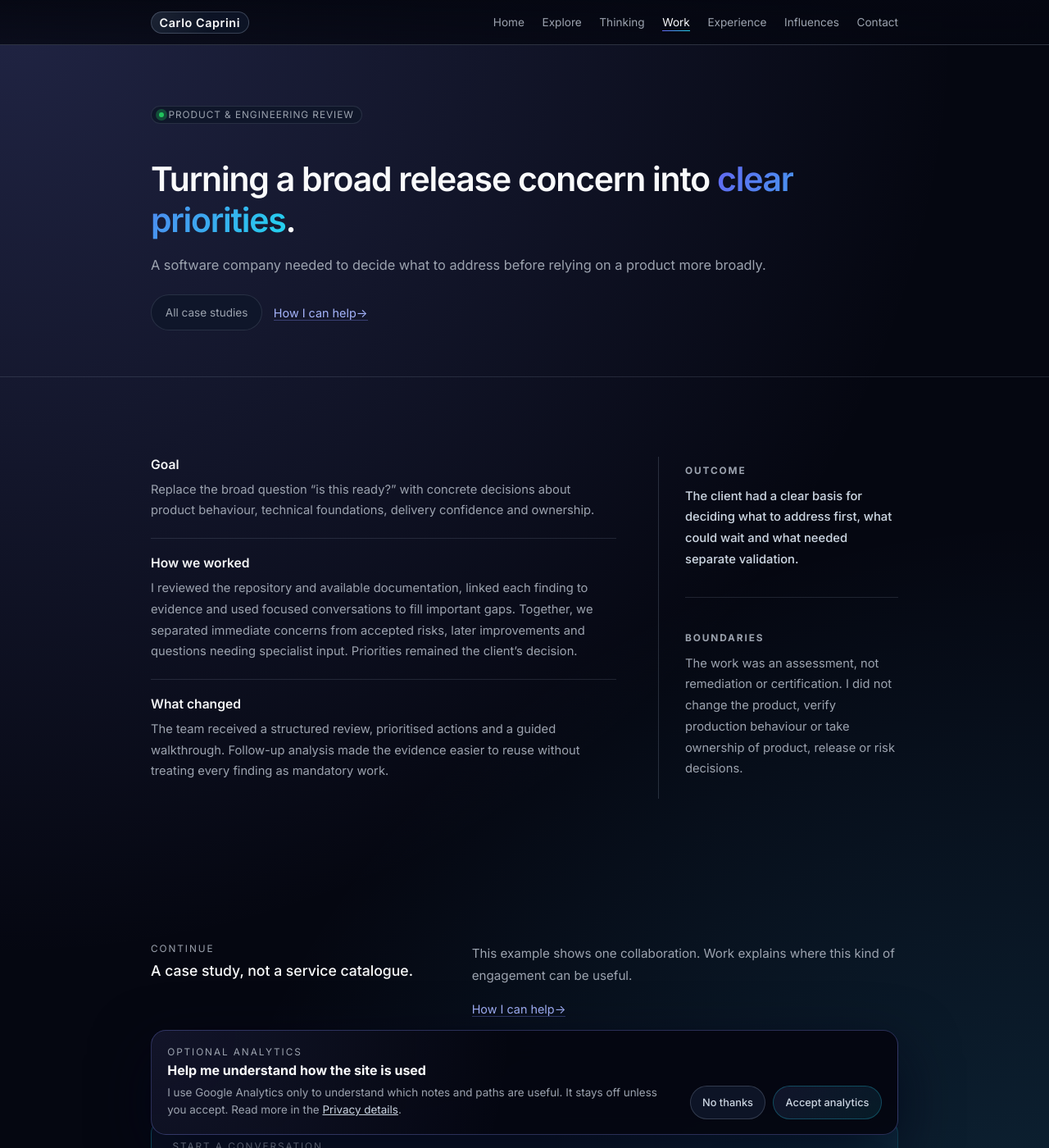
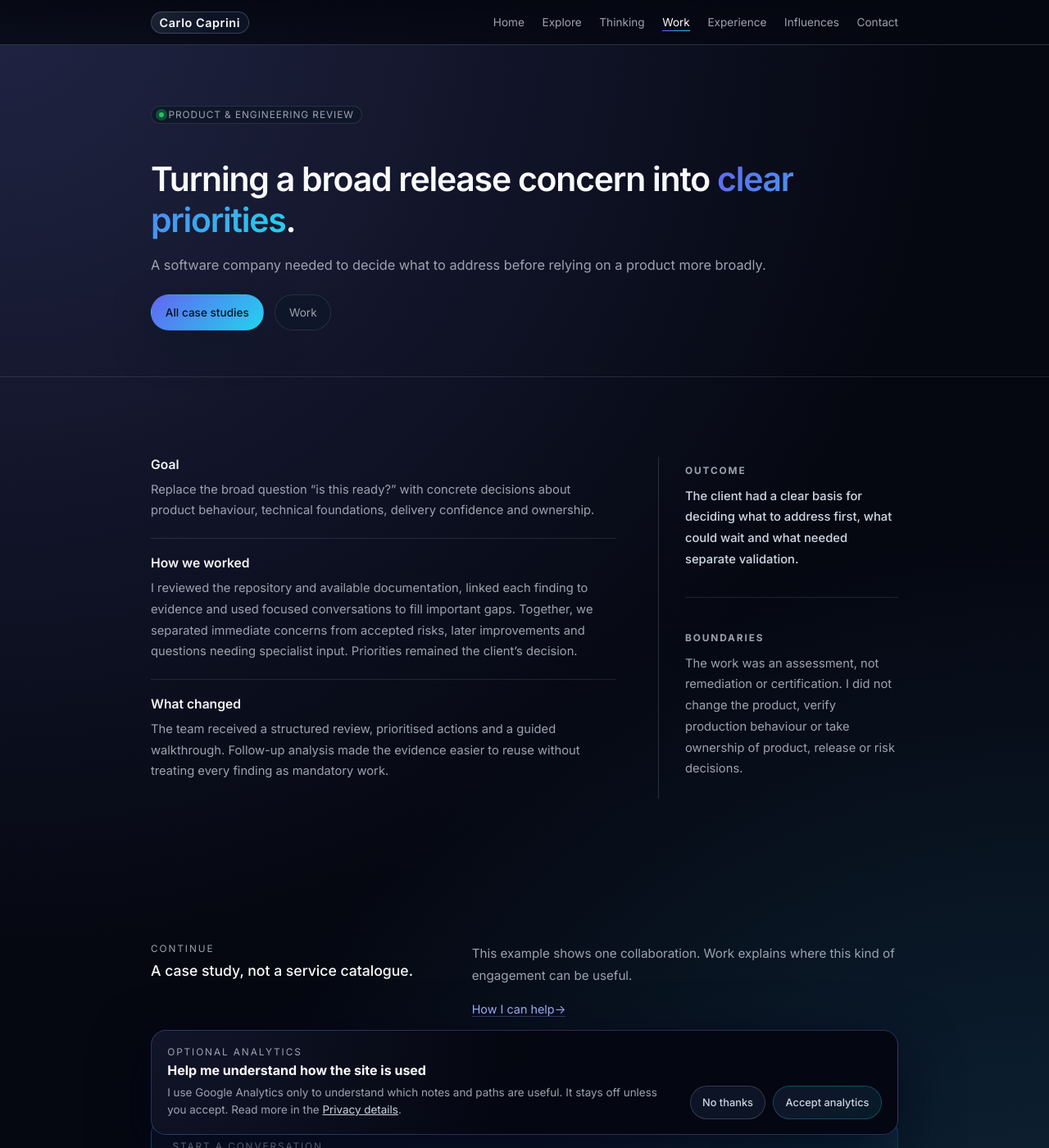
Before and after one commit to carlocaprini/carlocaprini.github.io, a Jekyll site: the page built from pages/case-studies/release-readiness-review.md, in a window 1280 px wide and 1400 px high. Shown: the whole window at 82% size. Built offline with Jekyll 4.4.1, drawn with Linux system fonts in a browser that asks for light colours.

Commit message:
Use canonical hero actions for case studies

```diff
--- a/_includes/styles/work.css
+++ b/_includes/styles/work.css
@@ -393,10 +393,6 @@
   margin-bottom: 1.2rem;
 }
 
-.case-study-hero .hero-actions .section-link {
-  align-self: center;
-}
-
 .case-study-body {
   display: grid;
   grid-template-columns: minmax(0, 1.55fr) minmax(15rem, 0.8fr);
--- a/_layouts/case-study.html
+++ b/_layouts/case-study.html
@@ -13,8 +13,8 @@ layout: default
         <h1 class="hero-title hero-title--compact">{{ case_study.title_prefix }}<span class="highlight">{{ case_study.title_highlight }}</span>{{ case_study.title_suffix }}</h1>
         <p class="hero-subtitle hero-subtitle--wide">{{ case_study.tagline }}</p>
         <div class="hero-actions hero-actions--compact">
-          <a class="button-ghost" href="{{ '/work/case-studies/' | relative_url }}" data-analytics-event="work_open" data-analytics-link-context="case_study_hero_index" data-analytics-destination="/work/case-studies/">All case studies</a>
-          <a class="section-link" href="{{ '/work/' | relative_url }}" data-analytics-event="work_open" data-analytics-link-context="case_study_hero_work" data-analytics-destination="/work/">How I can help <span aria-hidden="true">→</span></a>
+          <a class="button-primary" href="{{ '/work/case-studies/' | relative_url }}" data-analytics-event="work_open" data-analytics-link-context="case_study_hero_index" data-analytics-destination="/work/case-studies/">All case studies</a>
+          <a class="button-ghost" href="{{ '/work/' | relative_url }}" data-analytics-event="work_open" data-analytics-link-context="case_study_hero_work" data-analytics-destination="/work/">Work</a>
         </div>
       </div>
     </div>
```
Also changed, not shown: docs/design-system.md (+1 -1 lines).
